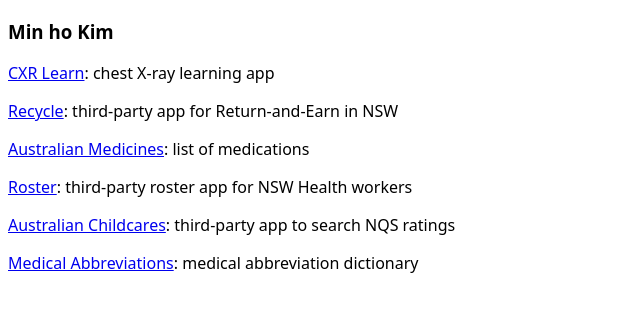
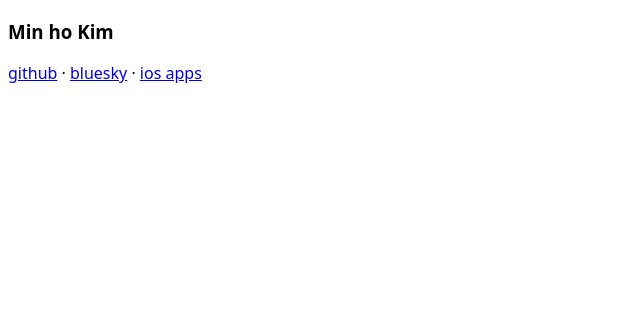
Before and after one commit to minho42/blog2, a plain HTML site: page index.html in a window 1280 px wide. Shown: the whole page, without its empty margins (0-640 px from the left). Drawn offline with Linux system fonts and the light colour scheme.

Commit message:
just links

```diff
--- a/index.html
+++ b/index.html
@@ -25,28 +25,10 @@
   </head>
   <body>
     <h3>Min ho Kim</h3>
-    <p>
-      <a href="https://apps.apple.com/us/app/cxr-learn/id6740080265">CXR Learn</a>: chest X-ray learning app
-    </p>
-    <p>
-      <a href="https://apps.apple.com/us/app/recycle/id6737696008">Recycle</a>: third-party app for
-      Return-and-Earn in NSW
-    </p>
-    <p>
-      <a href="https://apps.apple.com/us/app/australian-medicines/id6664071242">Australian Medicines</a>: list
-      of medications
-    </p>
-    <p>
-      <a href="https://apps.apple.com/au/app/roster/id6504712129">Roster</a>: third-party roster app for NSW
-      Health workers
-    </p>
-    <p>
-      <a href="https://apps.apple.com/us/app/australian-childcares/id6621199553">Australian Childcares</a>:
-      third-party app to search NQS ratings
-    </p>
-    <p>
-      <a href="https://apps.apple.com/us/app/medical-abbreviations/id1005507112">Medical Abbreviations</a>:
-      medical abbreviation dictionary
-    </p>
+    <a href="https://github.com/minho42">github</a>
+    ·
+    <a href="https://bsky.app/profile/minho42.com">bluesky</a>
+    ·
+    <a href="https://apps.apple.com/au/developer/min-ho-kim/id1005507111">ios apps</a>
   </body>
 </html>
```
